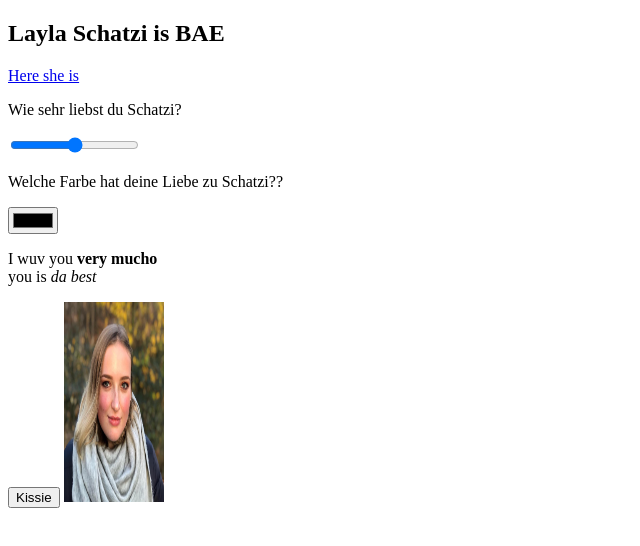
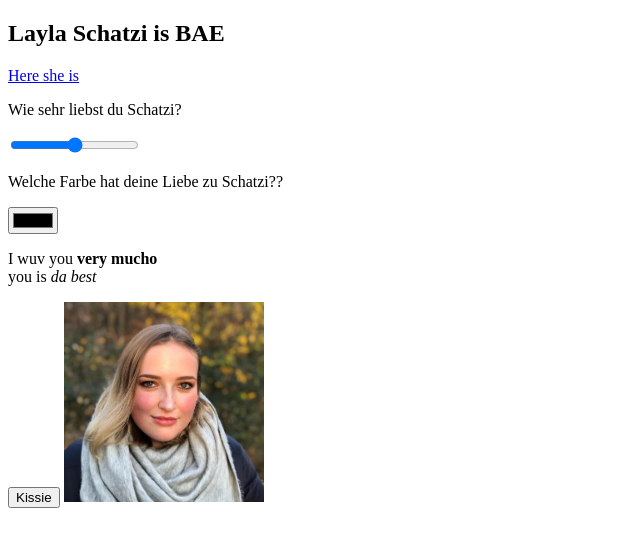
Before and after one commit to idingert97/Schatziseite.github.io, a plain HTML site: page index.html in a window 1280 px wide. Shown: the whole page, without its empty margins (0-640 px from the left). Drawn offline with Linux system fonts and the light colour scheme.

Commit message:
Update index.html

```diff
--- a/index.html
+++ b/index.html
@@ -12,6 +12,6 @@ Schatziwebsite
 <p> Welche Farbe hat deine Liebe zu Schatzi??</p> <input type="color" >
 <p> I wuv you <strong> very mucho </strong> <br> you is <em> da best </em> </p>
 <button> Kissie </button>
-<img src="layla.jpg" width="100" height="200">
+<img src="layla.jpg" width="200" height="200">
 </body>
 </html>
```
